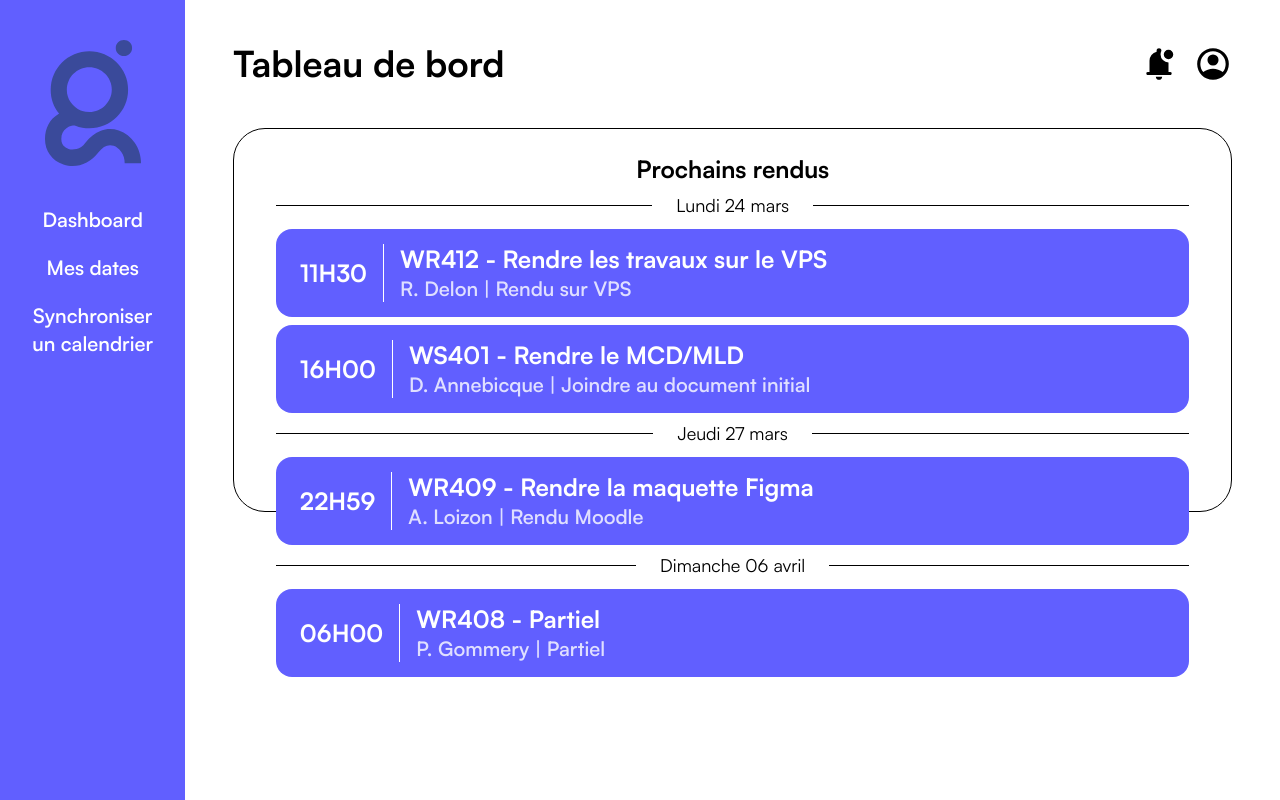
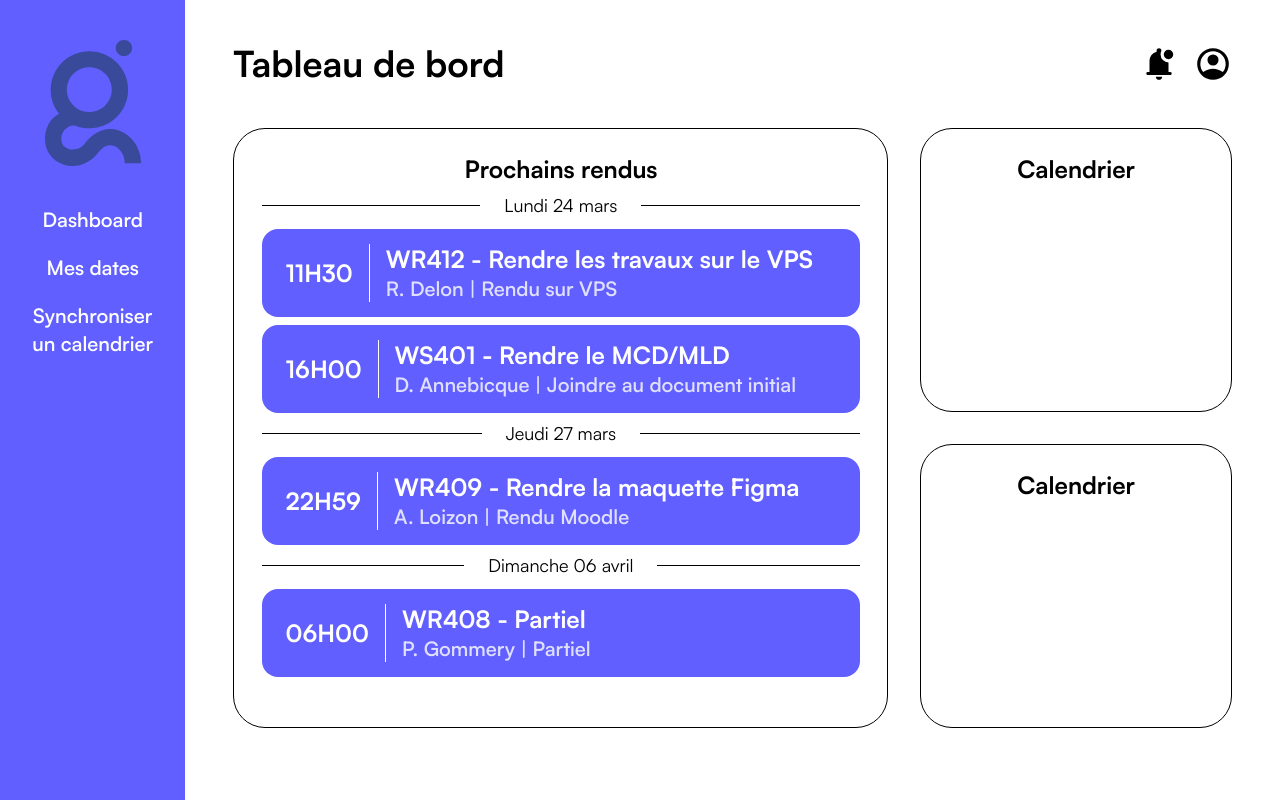
Before and after one commit to valentinbgt/sae401, a Nuxt app: page / in a window 1280 px wide. Built offline with nearby package versions, Linux system fonts and the light colour scheme.

Commit message:
style: Amélioration du dashboard
Utilisation d'une grid pour l'agencement du dashboard

```diff
--- a/pages/index.vue
+++ b/pages/index.vue
@@ -1,7 +1,8 @@
 <template>
   <TopNav :notif="true">Tableau de bord</TopNav>
+  <div class="grid grid-cols-3 gap-8 grid-rows-2 h-9/12">
     <div
-    class="max-w-6xl h-96 border rounded-4xl py-6 flex items-center flex-col"
+      class="border rounded-4xl py-6 flex items-center flex-col col-span-2 row-span-2"
     >
       <h2 class="font-bold text-2xl">Prochains rendus</h2>
       <div
@@ -17,6 +18,13 @@
           :title="slot.title"
           :sub-title="slot.subTitle"
         />
+      </div>
+    </div>
+    <div class="border rounded-4xl py-6 flex items-center flex-col">
+      <h2 class="font-bold text-2xl">Calendrier</h2>
+    </div>
+    <div class="border rounded-4xl py-6 flex items-center flex-col">
+      <h2 class="font-bold text-2xl">Calendrier</h2>
     </div>
   </div>
 </template>
```
Lines whose indentation alone changed are shown as unchanged.
